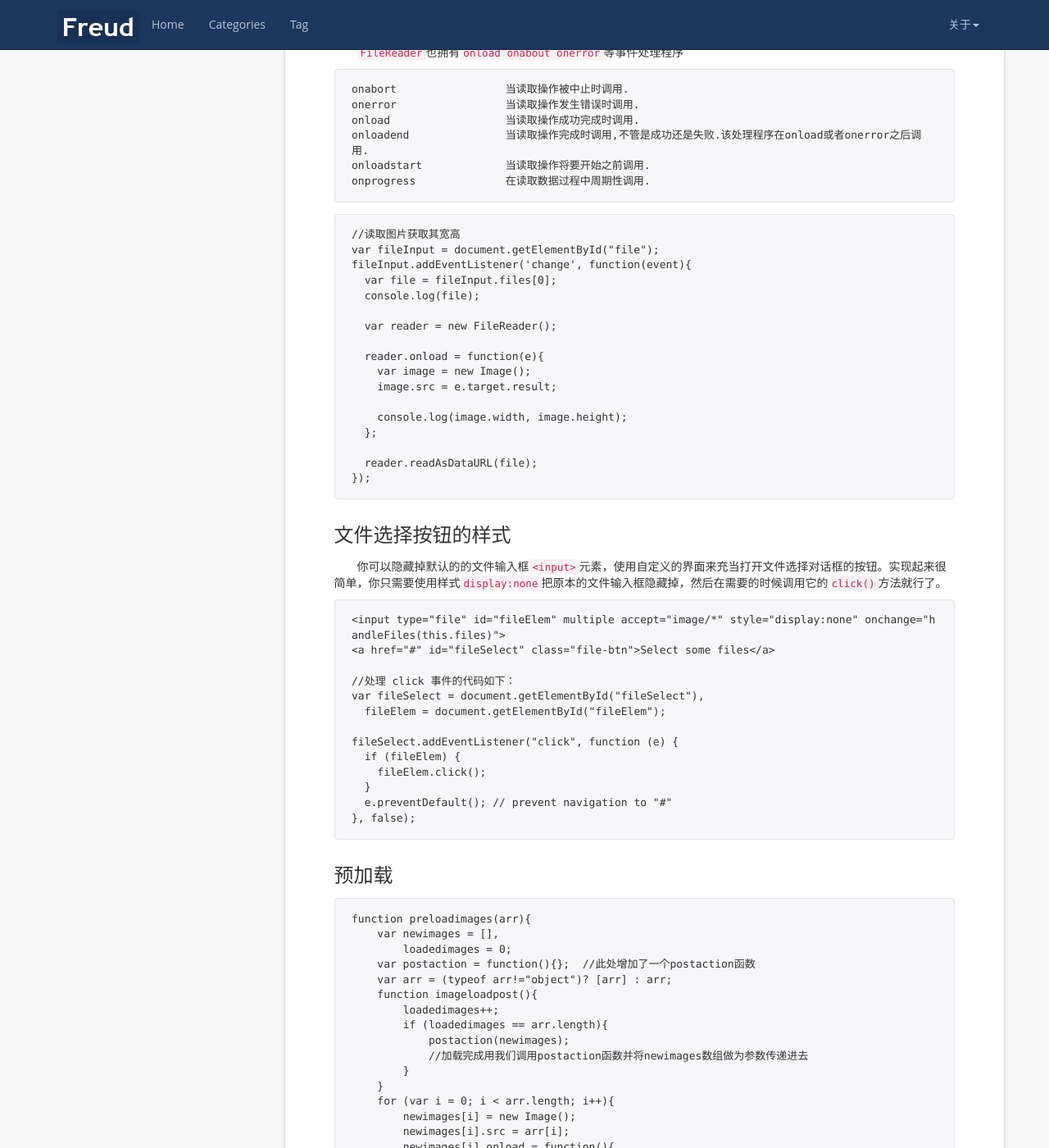
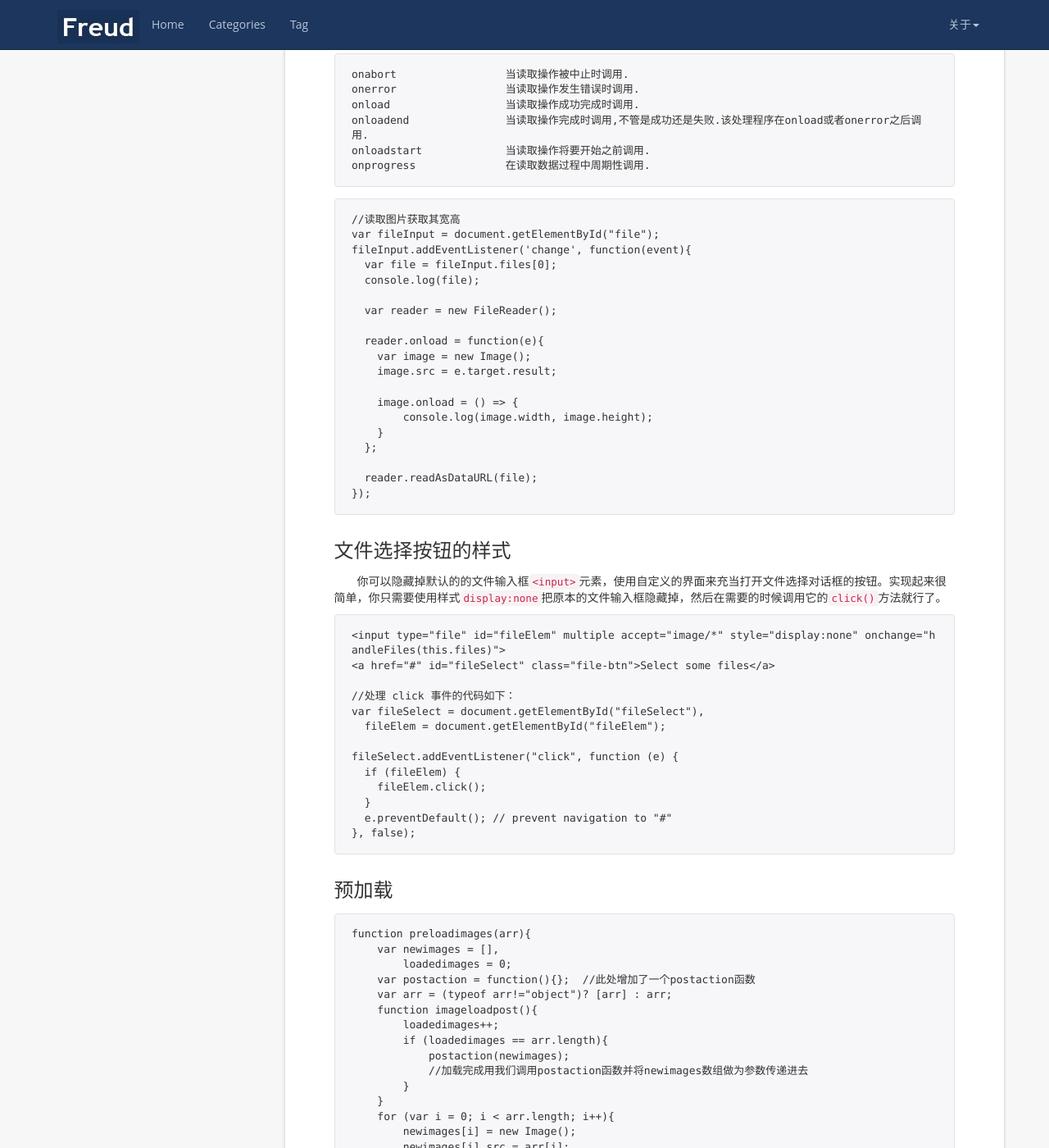
Before and after one commit to peiyanhuang/MyBlog, a Jekyll site: the page built from _posts/2017-01-22-H5-file.md, in a window 1280 px wide and 1400 px high, scrolled down 3182 px. Shown: the whole window at 82% size. Built offline with Jekyll 4.4.1, drawn with Linux system fonts in a browser that asks for light colours; nearby versions of some CDN libraries; some of the changed text lies outside the part shown.

Commit message:
@update: html5 file

````diff
--- a/_posts/2017-01-22-H5-file.md
+++ b/_posts/2017-01-22-H5-file.md
@@ -21,7 +21,7 @@
 
 `form enctype`: form 标签的 enctype 属性规定在发送到服务器之前应该如何对表单数据进行编码，包括：
 
-```
+```shell
 `application/x-www-form-urlencoded`: 在发送前编码所有字符（默认）
 
 `multipart/form-data`: 不对字符编码。在使用包含文件上传控件的表单时，必须使用该值。
@@ -31,7 +31,7 @@
 
 `FormData`: 通过`FormData`对象可以组装一组用 `XMLHttpRequest` 发送请求的键/值对。它可以更灵活方便的发送表单数据，因为可以独立于表单使用。如果你把表单的编码类型设置为 `multipart/form-data`  ，则通过 `FormData` 传输的数据格式和表单通过 `submit()` 方法传输的数据格式相同. (简而言之，可以替代form)
 
-```
+```js
 uploadFile: function() {
     var B = this.fileInput.files[0];
     if (!B || !B.type.match(/image.*/)) {
@@ -56,7 +56,7 @@
 
 通常，上传的文件都由后台服务器处理，JavaScript可以在提交表单时对文件扩展名做检查，以便防止用户上传无效格式的文件：
 
-```
+```js
 var f = document.getElementById('test-file-upload');
 var filename = f.value; 	// 'D:\images\test.png'
 if (!filename || !(filename.endsWith('.jpg') || filename.endsWith('.png') || filename.endsWith('.gif'))) {
@@ -73,26 +73,31 @@
 
 可以使用传统的DOM选择方法来获取到用户所选择的文件：
 
-	var selected_file = document.getElementById('input').files[0];
+```js
+var selected_file = document.getElementById('input').files[0];
+```
 
 在 `change` 事件发生时读取所选择的文件
 
 另外,还可以在input元素上的change事件触发时再访问它的FileList属性：
 
-	<input type="file" id="input" onchange="handleFiles(this.files)">
+```html
+<input type="file" id="input" onchange="handleFiles(this.files)">
+```
 
 当用户成功选取若干个文件后，handleFiles()函数会被调用，且一个代表用户所选择的文件的包含了File 对象的FileList对象会作为参数传入该函数。
 
 如果你的程序可以让用户选择多个文件,记得要在input元素上加上`multiple`属性：
 
-	<input type="file" id="input" multiple onchange="handleFiles(this.files)">
+```html
+<input type="file" id="input" multiple onchange="handleFiles(this.files)">
+```
 
 在用户选择了多个文件的情况下，传入handleFiles()函数的文件列表将会包含多个File对象,每个File对象对应一个真实的文件。
 
-```
-var
-    fileInput = document.getElementById('test-image-file'),	  //文件上传
-    info = document.getElementById('test-file-info'),    	  //显示文件信息
+```js
+var fileInput = document.getElementById('test-image-file'), //文件上传
+    info = document.getElementById('test-file-info'),        //显示文件信息
     preview = document.getElementById('test-image-preview');  //显示图片
 
 // 监听change事件:
@@ -151,7 +156,7 @@
 onprogress		在读取数据过程中周期性调用.
 ```
 
-```
+```js
 //读取图片获取其宽高
 var fileInput = document.getElementById("file");
 fileInput.addEventListener('change', function(event){
@@ -164,7 +169,9 @@
     var image = new Image();
     image.src = e.target.result;
 
-    console.log(image.width, image.height);
+    image.onload = () => {
+        console.log(image.width, image.height);
+    }
   };
 
   reader.readAsDataURL(file);
@@ -175,7 +182,7 @@
 
 你可以隐藏掉默认的的文件输入框`<input>`元素，使用自定义的界面来充当打开文件选择对话框的按钮。实现起来很简单，你只需要使用样式`display:none`把原本的文件输入框隐藏掉，然后在需要的时候调用它的`click()`方法就行了。
 
-```
+```jsx
 <input type="file" id="fileElem" multiple accept="image/*" style="display:none" onchange="handleFiles(this.files)">
 <a href="#" id="fileSelect" class="file-btn">Select some files</a>
 
@@ -193,7 +200,7 @@
 
 ### 预加载
 
-```
+```js
 function preloadimages(arr){
     var newimages = [],
         loadedimages = 0;
@@ -234,7 +241,7 @@
 
 首先要创建一个拖放操作的目的区域。可根据您的应用程序的设计来决定哪部分的内容接受 `drop`：
 
-```
+```js
 var dropbox;
 
 dropbox = document.getElementById("dropbox");
@@ -247,7 +254,7 @@
 
 我们必须阻止`dragenter`和`dragover`事件的默认行为，这样才能触发 drop 事件：
 
-```
+```js
 function dragenter(e) {
   e.stopPropagation();
   e.preventDefault();
@@ -261,7 +268,7 @@
 
 下面是 drop 函数：
 
-```
+```js
 function drop(e) {
   e.stopPropagation();
   e.preventDefault();
@@ -275,7 +282,6 @@
 
 在该函数中,我们从事件对象中获取到`dataTransfer`对象，把该对象包含的`Filelist`对象传入函数`handleFiles()`，这个函数会无区别的对待从input元素或拖放操作中来的文件列表。
 
-
 参考：
 
 [在web应用中使用文件](https://developer.mozilla.org/zh-CN/docs/Using_files_from_web_applications)
````
